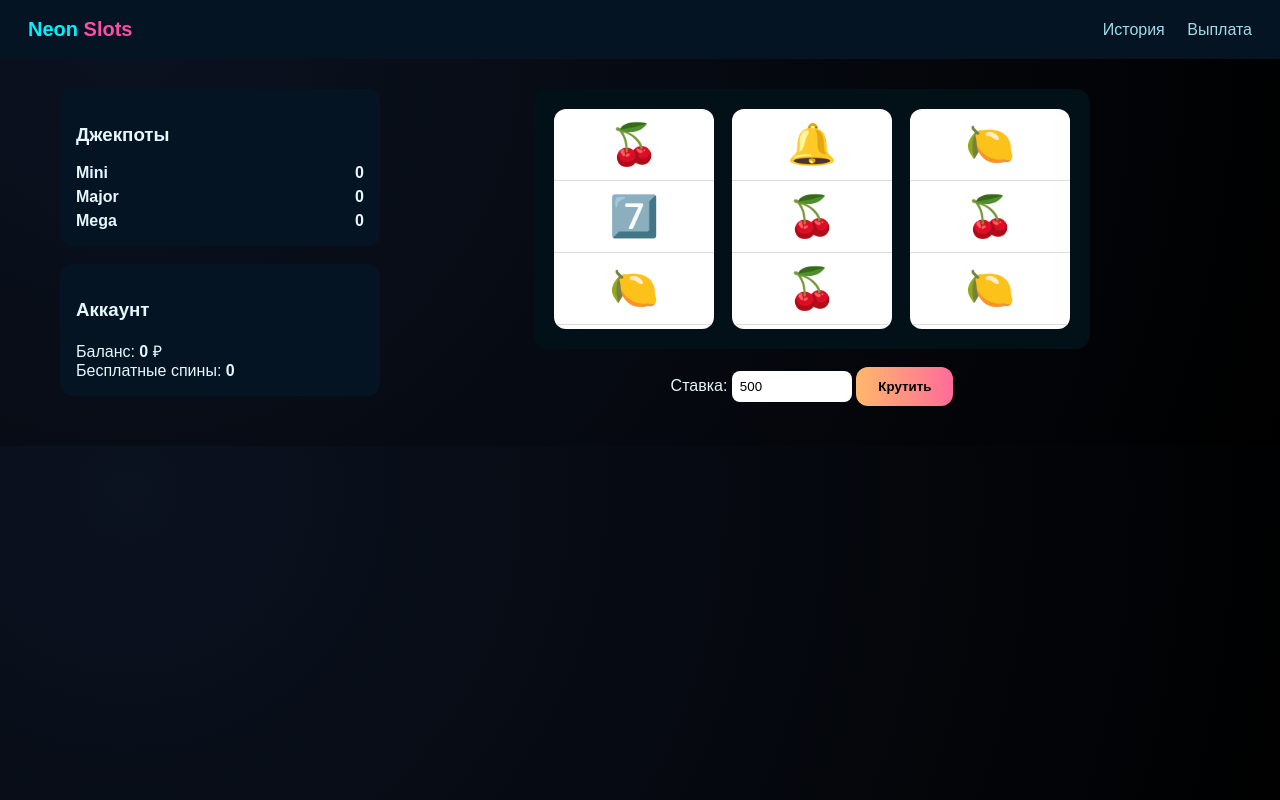
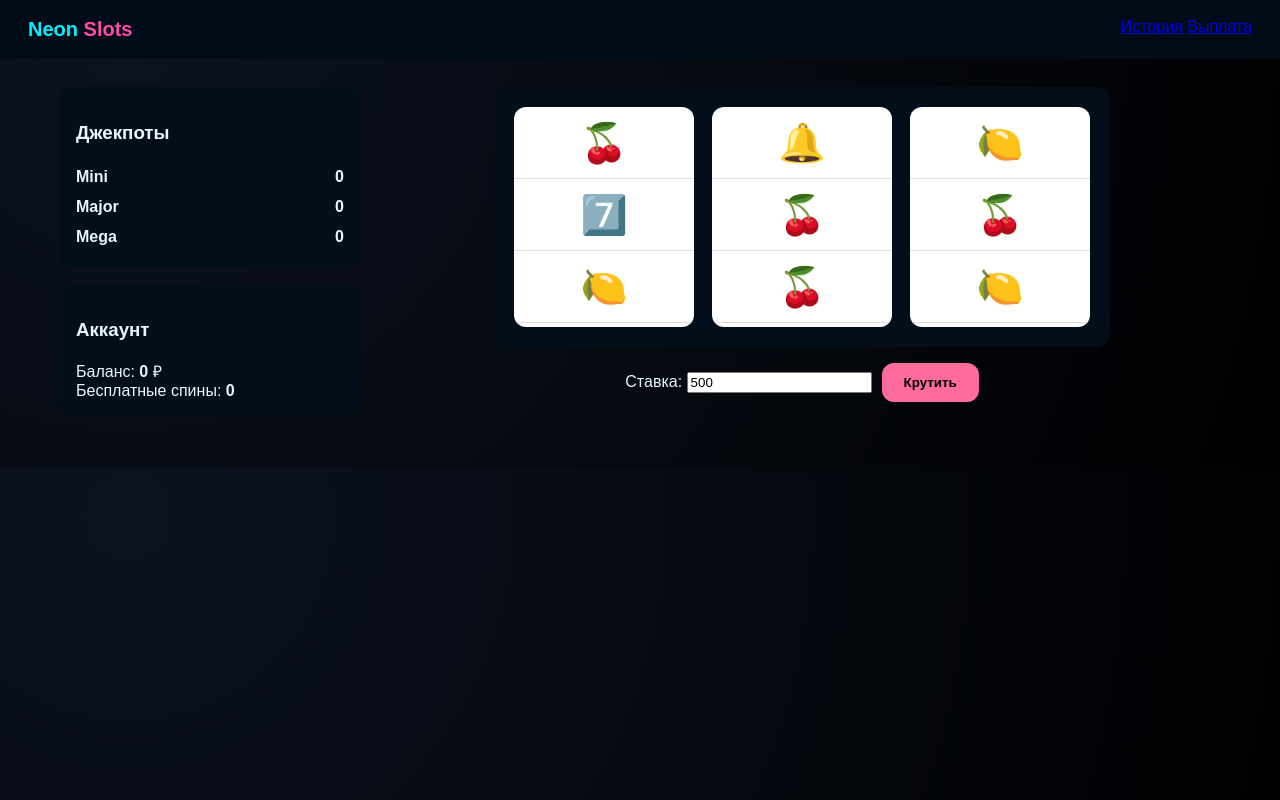
Before and after one commit to kartowkinpersonal-lab/casino-site123, a plain HTML site: page index.html in a window 1280 px wide. Drawn offline with Linux system fonts and the light colour scheme.

Commit message:
Update styles.css

```diff
--- a/styles.css
+++ b/styles.css
@@ -1,8 +1,5 @@
 :root{
---bg:#070607;
---panel:#081019;
   --neon:#00f0ff;
---accent:#ff4da6;
 }
 
 *{box-sizing:border-box}
@@ -11,52 +8,40 @@ body{
   margin:0;
   background:radial-gradient(circle at 10% 10%, #0b1220, #000);
   color:#e6f7ff;
-font-family:Arial,Helvetica,sans-serif;
+  font-family:Arial,Helvetica,sans-serif
 }
 
 .site-header{
   display:flex;
   justify-content:space-between;
-align-items:center;
   padding:18px 28px;
-background:#041423;
+  background:#020c18;
 }
 
 .brand{font-weight:800;font-size:20px;color:var(--neon)}
-.brand span{color:var(--accent)}
-
-.top-nav a{
-color:#9fdbea;
-margin-left:18px;
-text-decoration:none;
-}
+.brand span{color:#ff4da6}
 
 .main{
   display:flex;
   gap:24px;
   max-width:1200px;
-margin:30px auto;
-padding:0 20px;
+  margin:28px auto;
+  padding:0 20px
 }
 
-.left-panel{
-width:320px;
-display:flex;
-flex-direction:column;
-gap:18px;
-}
-
-.jackpots,.account-card,.rules{
-background:#041423;
+.left-panel{width:300px}
+.jackpots,.account-card{
+  background:#020f1a;
   padding:16px;
   border-radius:12px;
+  margin-bottom:16px;
 }
 
 .jp-row{
   display:flex;
   justify-content:space-between;
-margin-top:6px;
-font-weight:700;
+  padding:6px 0;
+  font-weight:700
 }
 
 .game-area{
@@ -64,58 +49,79 @@ flex:1;
   display:flex;
   flex-direction:column;
   align-items:center;
-gap:18px;
+  gap:16px
 }
 
 .reel-area{
   display:flex;
   gap:18px;
   padding:20px;
-background:#021018;
+  background:#020f1a;
   border-radius:14px;
 }
 
 .reel{
-width:160px;
+  width:180px;
   height:220px;
   background:#fff;
   border-radius:12px;
   overflow:hidden;
-position:relative;
+  position:relative
 }
 
-.strip{
-position:absolute;
-top:0;
-left:0;
-right:0;
-}
+.strip{position:absolute;top:0;left:0;right:0}
 
 .sym{
   height:72px;
   display:flex;
   align-items:center;
   justify-content:center;
-font-size:40px;
-border-bottom:1px solid #ddd;
+  font-size:38px;
+  font-weight:800;
+  border-bottom:1px solid #ddd
 }
 
 .controls{text-align:center}
-
-input{
-padding:8px;
-border-radius:8px;
-border:none;
-width:120px;
-}
+.bet-row{display:flex;gap:10px;align-items:center}
 
 .spin{
   padding:12px 22px;
   border-radius:12px;
+  background:#ff6b9a;
   border:none;
-font-weight:800;
   cursor:pointer;
-background:linear-gradient(90deg,#ffb86b,#ff6b9a);
+  font-weight:800
 }
 
-.result{margin-top:10px;font-weight:700}
+.result{min-height:28px;font-weight:700;margin-top:10px}
+
+/* WIN LINE */
+.reel.win{
+  box-shadow:0 0 25px 6px #00f0ff;
+  animation:winGlow 1s infinite alternate
+}
+@keyframes winGlow{
+  from{filter:brightness(1)}
+  to{filter:brightness(1.4)}
+}
+
+/* BIG WIN */
+.big-win{
+  position:fixed;
+  inset:0;
+  background:rgba(0,0,0,.85);
+  display:flex;
+  align-items:center;
+  justify-content:center;
+  z-index:9999
+}
+.big-win h1{
+  color:#00f0ff;
+  font-size:72px;
+  text-shadow:0 0 40px #00f0ff;
+  animation:scale 0.6s infinite alternate
+}
+@keyframes scale{
+  from{transform:scale(1)}
+  to{transform:scale(1.1)}
+}
```
Lines whose indentation alone changed are shown as unchanged.
